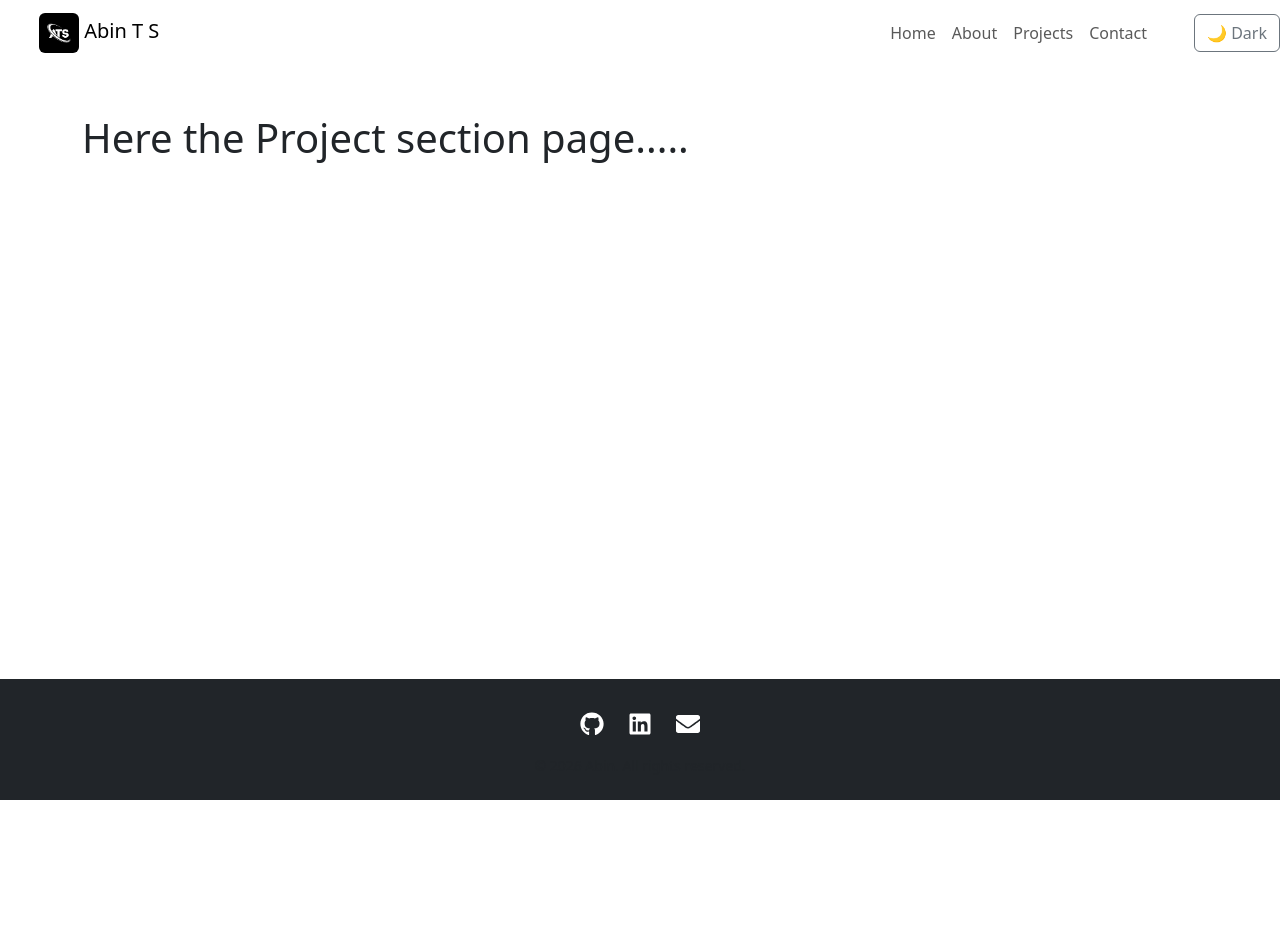
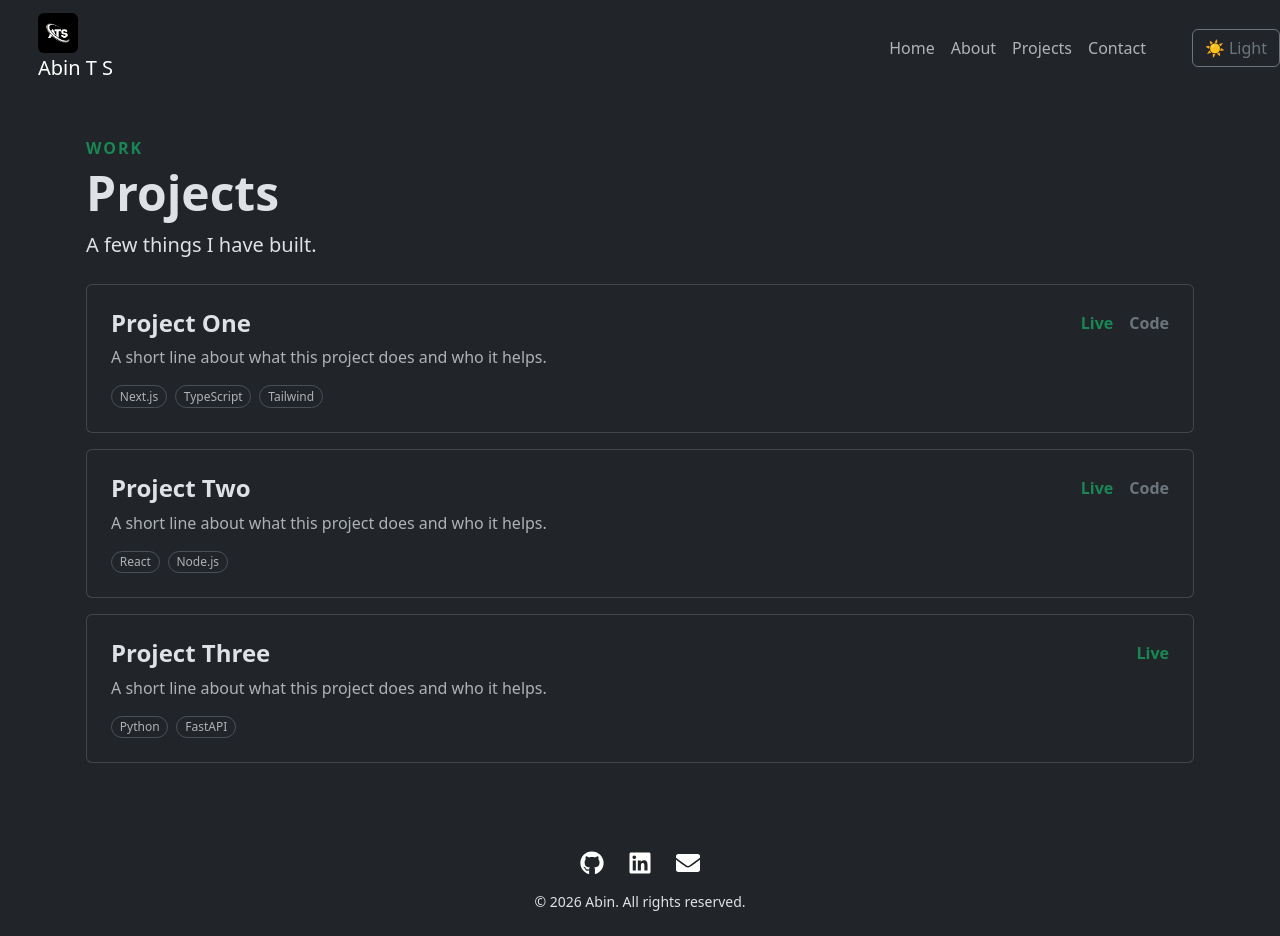
Before and after one commit to abints47/porfolio-nextjs-app, a Next.js app: page /Projects in a window 1280 px wide. Before the commit the page ends 800 px from the top, so only its background shows below. Built offline with nearby package versions, Linux system fonts and the light colour scheme.

Commit message:
Set default toggle datk mode as Dark and added project section

```diff
--- a/app/(dashboard)/Projects/page.tsx
+++ b/app/(dashboard)/Projects/page.tsx
@@ -1,10 +1,79 @@
+"use client";
 
+const projects = [
+  {
+    title: "Project One",
+    description: "A short line about what this project does and who it helps.",
+    tags: ["Next.js", "TypeScript", "Tailwind"],
+    live: "https://your-live-link.com",
+    repo: "https://github.com/yourname/project-one",
+  },
+  {
+    title: "Project Two",
+    description: "A short line about what this project does and who it helps.",
+    tags: ["React", "Node.js"],
+    live: "https://your-live-link.com",
+    repo: "https://github.com/yourname/project-two",
+  },
+  {
+    title: "Project Three",
+    description: "A short line about what this project does and who it helps.",
+    tags: ["Python", "FastAPI"],
+    live: "https://your-live-link.com",
+    repo: "",
+  },
+];
 
+export default function ProjectsPage() {
+  return (
+    <section className="container mt-4 p-3">
+      <p className="text-success text-uppercase fw-bold mb-1" style={{ letterSpacing: "2px" }}>
+        Work
+      </p>
+      <h2 className="fw-bold display-5">Projects</h2>
+      <p className="fs-5 mb-4">A few things I have built.</p>
 
+      <div className="d-flex flex-column gap-3">
+        {projects.map((project) => (
+          <div key={project.title} className="card p-4">
+            <div className="d-flex justify-content-between align-items-center flex-wrap gap-2">
+              <h3 className="fw-bold h4 mb-0">{project.title}</h3>
+              <div className="d-flex gap-3">
+                <a
+                  href={project.live}
+                  target="_blank"
+                  rel="noopener noreferrer"
+                  className="link-success fw-semibold text-decoration-none"
+                >
+                  Live
+                </a>
+                {project.repo && (
+                  <a
+                    href={project.repo}
+                    target="_blank"
+                    rel="noopener noreferrer"
+                    className="link-secondary fw-semibold text-decoration-none"
+                  >
+                    Code
+                  </a>
+                )}
+              </div>
+            </div>
 
+            <p className="mt-2 mb-3 fs-6 text-body-secondary">
+              {project.description}
+            </p>
 
-export default function project(){
-     return <h1 className="container mt-5">
-        Here the Project section page.....
-     </h1>
+            <div className="d-flex flex-wrap gap-2">
+              {project.tags.map((tag) => (
+                <span key={tag} className="badge rounded-pill border text-body-secondary fw-normal">
+                  {tag}
+                </span>
+              ))}
+            </div>
+          </div>
+        ))}
+      </div>
+    </section>
+  );
 }
--- a/app/(dashboard)/about/page.tsx
+++ b/app/(dashboard)/about/page.tsx
@@ -26,12 +26,12 @@ export default function AboutPageContent() {
       <Row className="align-items-center justify-content-center mb-5">
         <Col xs={12} md={4} lg={3} className="text-center mb-3 mb-md-0">
           <Image
-            src="/pic.jpg"
+            src="/photo.jpg"
             alt="Abin"
             width={200}
             height={200}
-            className="rounded-circle shadow"
-            style={{ objectFit: "cover" }}
+            className="rounded-3xl shadow"
+            style={{ width: '100%', height: 'auto' }}
           />
         </Col>
         <Col xs={12} md={6} lg={5}>
--- a/app/globals.css
+++ b/app/globals.css
@@ -1,4 +1,4 @@
-
+@import "tailwindcss";
 :root {
   --background: #ffffff;
   --foreground: #171717;
--- a/app/layout.tsx
+++ b/app/layout.tsx
@@ -27,7 +27,7 @@ export default function RootLayout({
   children: React.ReactNode;
 }>) {
   return (
-    <html lang="en" className={`${geistSans.variable} ${geistMono.variable}`}>
+    <html lang="en" data-scroll-behavior="smooth" className={`${geistSans.variable} ${geistMono.variable}`}>
       <body>
         <AppNavbar/>
          <main className="flex-grow-1">{children}</main>
--- a/app/page.tsx
+++ b/app/page.tsx
@@ -6,9 +6,15 @@ export default function Home() {
    return (
     <>
     <h1 className="container mt-4 text-left fw-bold display-3 p-3">Hi, I'm Abin  👋</h1>
-    <h2 className="container mt-4 text-left fw-bold display-5">Frontend Developer | Nextjs Developer
+    <h2 className="container mt-4 text-left fw-bold display-5">Full Stack Developer | Nextjs Developer
     </h2>
-    <p className="container mt-4 text-left p-4 fw-normal fs-5">Lorem Ipsum is simply dummy text of the printing and typesetting industry. Lorem Ipsum has been the industry's standard dummy text ever since 1966, when designers at Letraset and James Mosley, the librarian at St Bride Printing Library in London, took a 1914 Cicero translation and scrambled it to make dummy text for Letraset's Body Type sheets. It has survived not only many decades, but also the leap into electronic typesetting, remaining essentially unchanged. It was popularised thanks to these sheets and more recently with desktop publishing software like Aldus PageMaker and Microsoft Word including versions of Lorem Ipsum.</p>
+    <p className="container mt-4 text-left p-4 fw-normal fs-5">Currently, I am expanding my capabilities as a Trainee at MakTal Technologies Pvt Ltd,
+
+         where I am leveraging Next.js to learn how to build complete, full-stack web applications. By diving deep into the Next.js ecosystem,
+
+        I am mastering both front-end UI and back-end logic within a single, powerful framework. This hands-on experience at MakTal is sharpening my skills
+
+        in server-side rendering, API routing, and performance optimization to deliver seamless, production-ready websites.</p>
 
     <HeroCards/>
     <Skills/>
--- a/components/ThemeToggle.tsx
+++ b/components/ThemeToggle.tsx
@@ -2,7 +2,7 @@
 import { useState, useEffect } from "react";
 
 export default function ThemeToggle() {
-  const [theme, setTheme] = useState("light");
+  const [theme, setTheme] = useState("dark");
 
   useEffect(() => {
     document.documentElement.setAttribute("data-bs-theme", theme);
--- a/package.json
+++ b/package.json
@@ -9,12 +9,16 @@
     "lint": "eslint"
   },
   "dependencies": {
+    "@tailwindcss/postcss": "^4.3.3",
     "bootstrap": "^5.3.8",
+    "lucide-react": "^1.25.0",
     "next": "16.2.10",
+    "postcss": "^8.5.19",
     "react": "19.2.4",
     "react-bootstrap": "^2.10.10",
     "react-dom": "19.2.4",
-    "react-icons": "^5.7.0"
+    "react-icons": "^5.7.0",
+    "tailwindcss": "^4.3.3"
   },
   "devDependencies": {
     "@types/node": "^20",
--- /dev/null
+++ b/postcss.config.mjs
@@ -0,0 +1,6 @@
+const config = {
+  plugins: {
+    "@tailwindcss/postcss": {},
+  },
+};
+export default config;
```
Also changed, not shown: public/photo.jpg (added), 1 other file (tests, documents, lock files or other folders).
